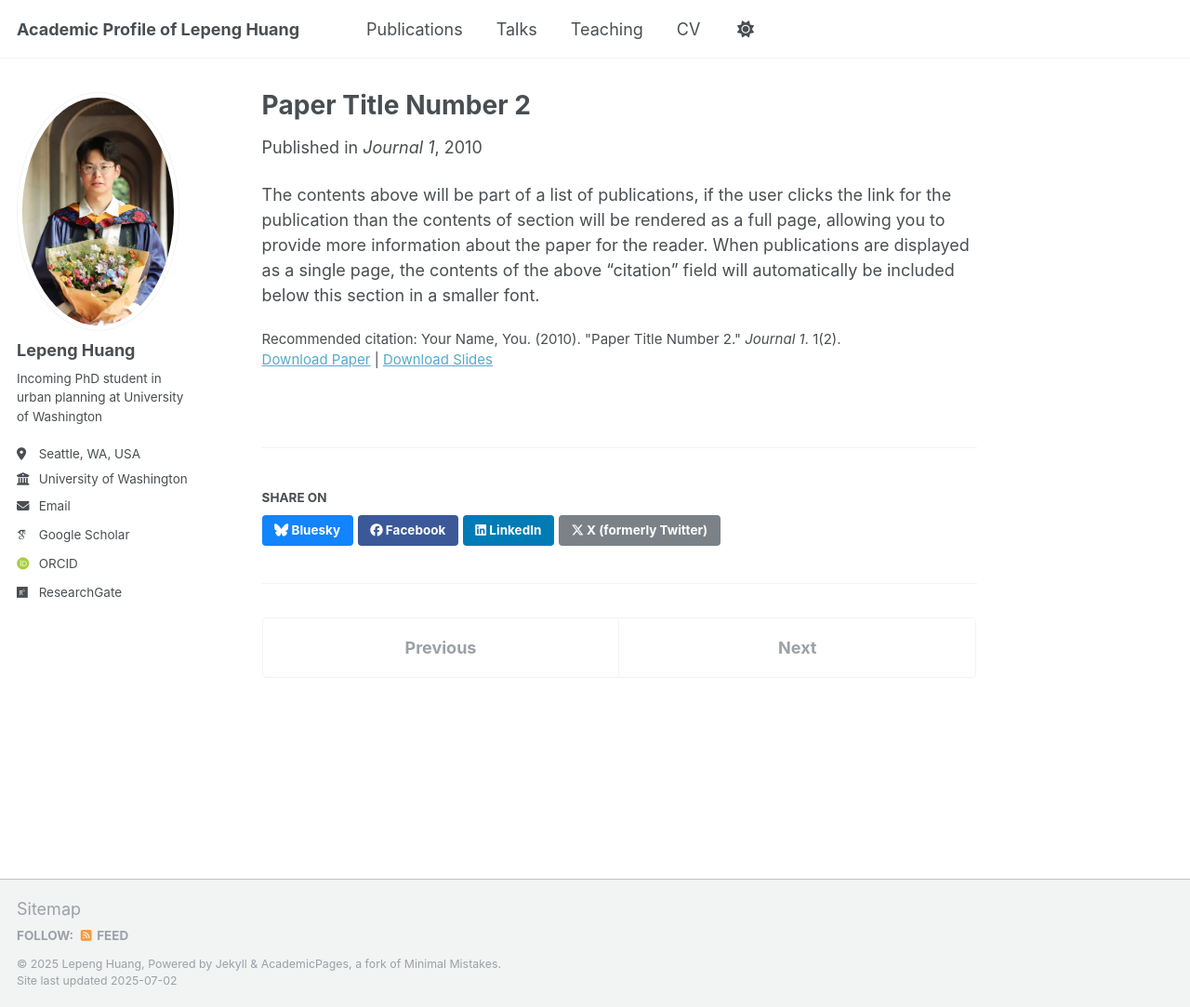
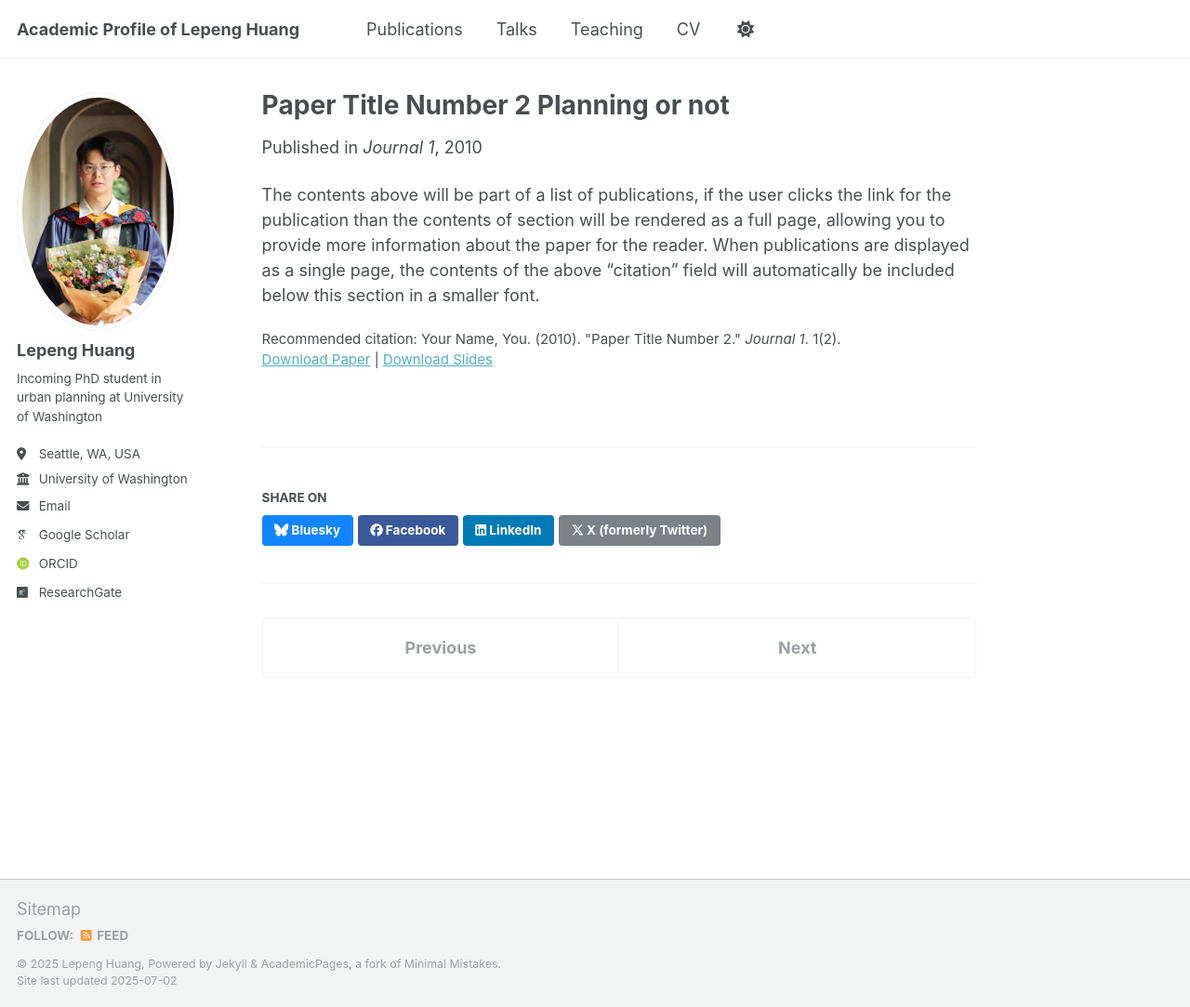
Before and after one commit to lepenghuang/lepenghuang.github.io, a Jekyll site: the page built from _publications/2010-10-01-paper-title-number-2.md, in a window 1280 px wide and 1083 px high. Shown: the whole window at 93% size. Built offline with Jekyll 4.4.1, drawn with Linux system fonts in a browser that asks for light colours; some web fonts are replaced; a script that is not in the unit is left out.

Commit message:
Update 2010-10-01-paper-title-number-2.md

```diff
--- a/_publications/2010-10-01-paper-title-number-2.md
+++ b/_publications/2010-10-01-paper-title-number-2.md
@@ -1,5 +1,5 @@
 ---
-title: "Paper Title Number 2"
+title: "Paper Title Number 2 Planning or not"
 collection: publications
 category: manuscripts
 permalink: /publication/2010-10-01-paper-title-number-2
```
